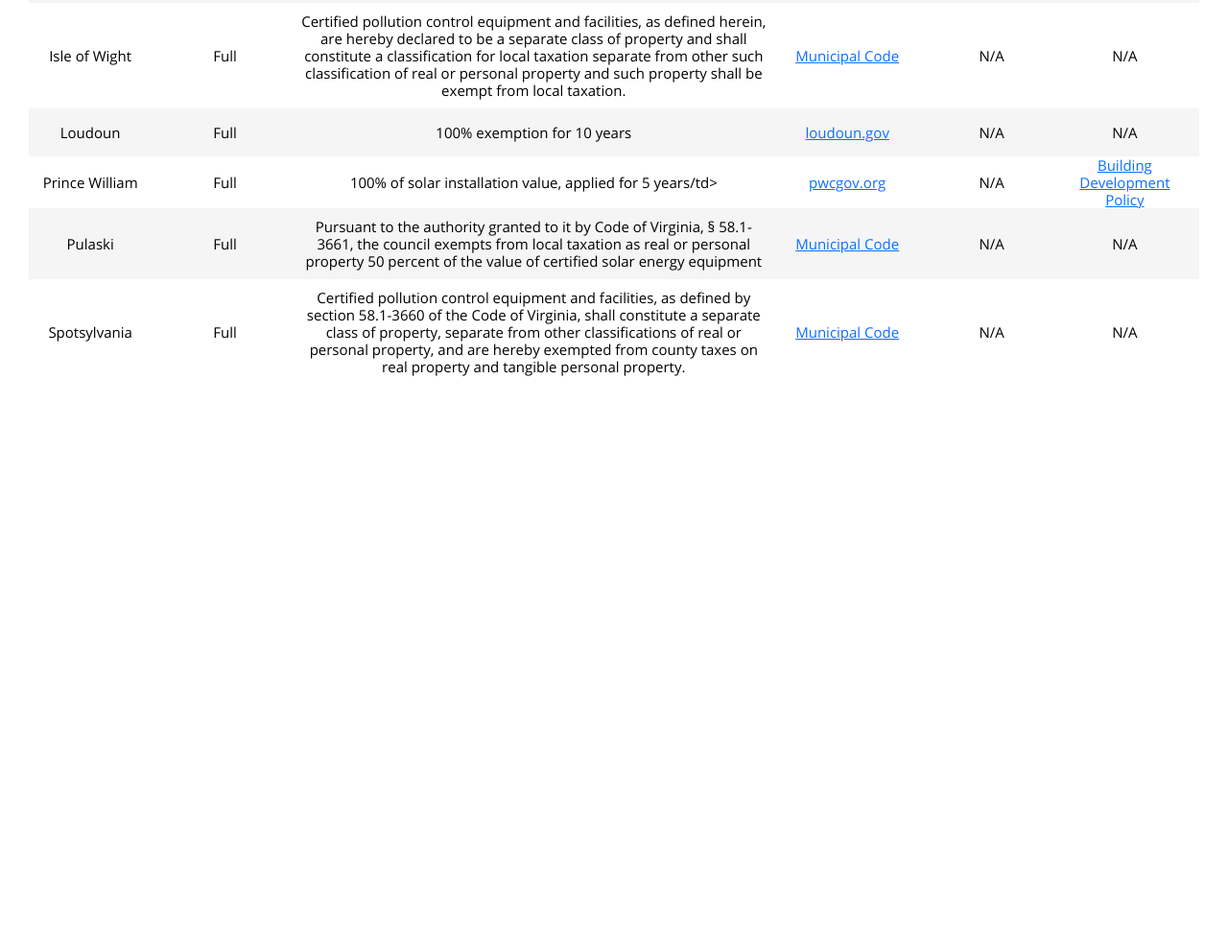
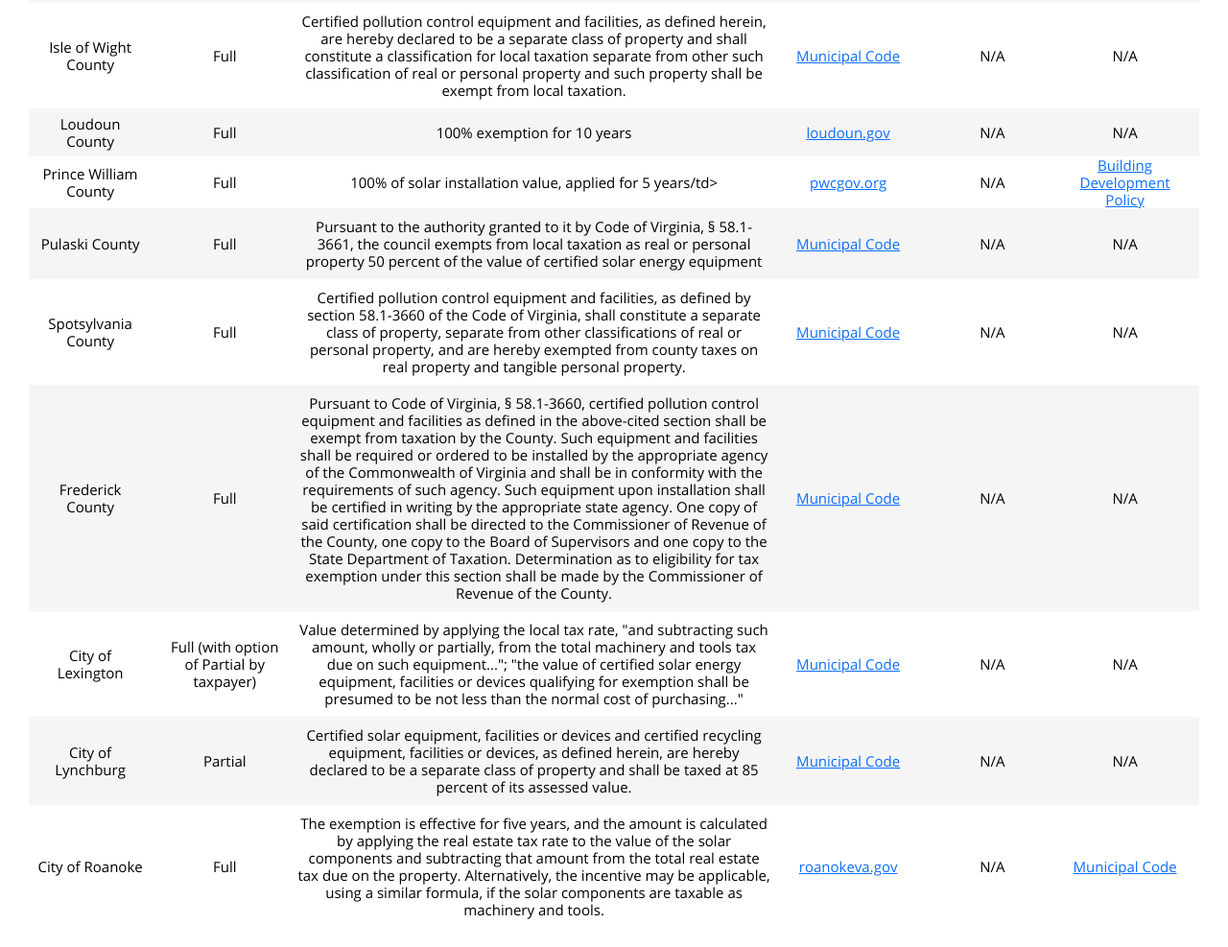
Before and after one commit to coopercenter/ETI_Solar_Exemptions, a plain HTML site: page index.html in a window 1280 px wide. Shown: the part 1227-2214 px from the top of the page at 96% size. Before the commit the page ends 1648 px from the top, so only its background shows below. Drawn offline with nearby package versions, Linux system fonts and the light colour scheme.

Commit message:
added more localities

```diff
--- a/index.html
+++ b/index.html
@@ -43,7 +43,7 @@
 						</thead>
 						<tbody>
 								<tr>
-									<td class="column1">Alexandria</td>
+									<td class="column1">City of Alexandria</td>
 									<td class="column2">Full</th>
 									<td class="column3">The property tax exemption is equal to 100% of cost and installation and is deducted from the value of the property every year for 5 (five) years.</td>
 									<td class="column4"><a href="https://www.alexandriava.gov/uploadedFiles/code/info/Solar%20Energy%20Equipment%20Tax%20Exemption%20Forms%2004.11.pdf">alexandria.gov</a></td>
@@ -51,7 +51,7 @@
 									<td class="column6">N/A</td>
 								</tr>
 								<tr>
-									<td class="column1">Charlottesville</td>
+									<td class="column1">City of Charlottesville</td>
 									<td class="column2">Full</th>
 									<td class="column3">The amount credited will be calculated by applying the current tax rate to the amount of the purchase and installation costs of the certified solar energy equipment, facilities or devices.</td>
 									<td class="column4"><a href="https://www.charlottesville.gov/Faq.aspx?QID=317">charlottesville.gov</a></td>
@@ -59,7 +59,7 @@
 									<td class="column6"><a href="https://www.charlottesville.gov/DocumentCenter/View/1622/Solar-Energy-Tax-ExemptionCredit-Application-PDF">Solar Energy Tax Exemption Application</a></td>
 								</tr>
 								<tr>
-									<td class="column1">Fredericksburg</td>
+									<td class="column1">City of Fredericksburg</td>
 									<td class="column2">Full</th>
 									<td class="column3">Upon receipt of an approved and certified application, the Commissioner of Revenue shall determine the value of the equipment as provided in Code of Virginia § 58.1-3661D and E</td>
 									<td class="column4"><a href="https://fredericksburgva.gov/AgendaCenter/ViewFile/Item/5673?fileID=3852">fredericksburg.gov (Pages 4 and 5)</a></td>
@@ -67,7 +67,7 @@
 									<td class="column6"><a href="https://ecode360.com/32415921">Local Code</a></td>
 								</tr>
 								<tr>
-									<td class="column1">Hampton</td>
+									<td class="column1">City of Hampton</td>
 									<td class="column2">Full</th>
 									<td class="column3">The amount of the exemption provided for by this division shall be determined by applying the local tax rate to the value of the certified solar energy equipment, facilities or devices and subtracting one hundred (100) percent of such amount from the total real estate property tax due on the real property to which such equipment, facilities or devices are attached.</td>
 									<td class="column4"><a href="https://library.municode.com/va/hampton/codes/code_of_ordinances?nodeId=CO_CH37TA_ARTIIREESTA_DIV3EXPRUTSOENEQFADE">Municipal Code</a></td>
@@ -75,7 +75,7 @@
 									<td class="column6"><a href="https://hampton.gov/DocumentCenter/View/7701/Application-Certification-for-Energy-Tax-Credit?bidId=">Solar Energy Tax Exemption Application</a></td>
 								</tr>
 								<tr>
-									<td class="column1">Harrisonburg</td>
+									<td class="column1">City of Harrisonburg</td>
 									<td class="column2">Full</th>
 									<td class="column3">100% of assessed value for first 20 years of useful life</td>
 									<td class="column4"><a href="https://library.municode.com/va/harrisonburg/codes/code_of_ordinances?nodeId=PTIITHCOGEOR_TIT4FITAPR_CH2RETA_ARTBREESTAEX_DIV1GE_S4-2-31EXPRUSCESOEQFADE">Municipal Code</a></td>
@@ -83,7 +83,7 @@
 									<td class="column6">N/A</td>
 								</tr>
 								<tr>
-									<td class="column1">Albemarle</td>
+									<td class="column1">Albemarle County</td>
 									<td class="column2">Full</th>
 									<td class="column3">This class of property is exempt from local taxation</td>
 									<td class="column4"><a href="https://library.municode.com/va/albemarle_county/codes/code_of_ordinances?nodeId=CH15TA_ART13PREXTA_DIV2CESOENEQFADECEREEQFADE_S15-1303TAEXCESOENEQCEREEQ">Municipal Code</a></td>
@@ -91,7 +91,7 @@
 									<td class="column6">N/A</td>
 								</tr>
 								<tr>
-									<td class="column1">Chesterfield</td>
+									<td class="column1">Chesterfield County</td>
 									<td class="column2">Full</th>
 									<td class="column3">Upon receipt of a certified application from the building official, the county assessor shall determine the value of such qualifying solar energy equipment, facility or device. The exemption provided by this article shall be determined by applying the county tax rate to the value of such equipment, facility or device and subtracting that amount from the total real estate tax due on the real property to which such equipment, facility or device is attached.</td>
 									<td class="column4"><a href="https://library.municode.com/va/chesterfield_county/codes/code_of_ordinances?nodeId=PTIITHCO_CH9FITA_ARTIVREESTAPEPRTAEXCESOENEQFADE_S9-84DEEX">Municipal Code</a></td>
@@ -99,7 +99,7 @@
 									<td class="column6">N/A</td>
 								</tr>
 								<tr>
-									<td class="column1">Fairfax</td>
+									<td class="column1">Fairfax County</td>
 									<td class="column2">Full</th>
 									<td class="column3">5 year exemption of $1.09 per $100 value of solar value.</td>
 									<td class="column4"><a href="https://www.fairfaxcounty.gov/taxes/relief/real-estate-solar-equipment">fairfaxcounty.gov</a></td>
@@ -107,7 +107,7 @@
 									<td class="column6">N/A</td>
 								</tr>
 								<tr>
-									<td class="column1">Fauquier</td>
+									<td class="column1">Fauquier County</td>
 									<td class="column2">Full</th>
 									<td class="column3">The exemption provided for by this article shall be administered by the commissioner of revenue and shall be determined by applying the local tax rate to the value of the certified solar energy equipment, facilities or devices and subtracting one hundred (100) percent of such amount from the total real estate property tax due on the real property to which such qualifying solar energy equipment are attached.</td>
 									<td class="column4"><a href="https://library.municode.com/va/fauquier_county/codes/code_of_ordinances?nodeId=COOR_CH8FITA_ARTXVIPREXTA_S8-72CESOENEQEX">Municipal Code</a></td>
@@ -115,7 +115,7 @@
 									<td class="column6">N/A</td>
 								</tr>
 								<tr>
-									<td class="column1">Hanover</td>
+									<td class="column1">Hanover County</td>
 									<td class="column2">Partial</th>
 									<td class="column3">The exemption provided by this section shall be determined by applying the local tax rate to the value of such equipment, facilities or devices and subtracting one-half of such amount either: (1)From the total real property tax due on the real property to which such equipment, facilities, or devices are attached, or (2)If such equipment, facilities, or devices are taxable as machinery and tools under § 58.1-3507</td>
 									<td class="column4"><a href="https://library.municode.com/va/hanover_county/codes/code_of_ordinances?nodeId=COCO_CH22TA_ARTIIREESTA_DIV4EXSOENEQ">Municipal Code</a></td>
@@ -123,7 +123,7 @@
 									<td class="column6">N/A</td>
 								</tr>
 								<tr>
-									<td class="column1">Isle of Wight</td>
+									<td class="column1">Isle of Wight County</td>
 									<td class="column2">Full</th>
 									<td class="column3">Certified pollution control equipment and facilities, as defined herein, are hereby declared to be a separate class of property and shall constitute a classification for local taxation separate from other such classification of real or personal property and such property shall be exempt from local taxation.</td>
 									<td class="column4"><a href="https://library.municode.com/va/isle_of_wight_county/codes/code_of_ordinances?nodeId=CH15TA_ARTIIPEPRTA_S15-23CEPOCOEQEXTA">Municipal Code</a></td>
@@ -131,7 +131,7 @@
 									<td class="column6">N/A</td>
 								</tr>
 								<tr>
-									<td class="column1">Loudoun</td>
+									<td class="column1">Loudoun County</td>
 									<td class="column2">Full</th>
 									<td class="column3">100% exemption for 10 years</td>
 									<td class="column4"><a href="https://www.loudoun.gov/4041/Exemption-for-Certified-Solar-Energy">loudoun.gov</a></td>
@@ -139,7 +139,7 @@
 									<td class="column6">N/A</td>
 								</tr>
 								<tr>
-									<td class="column1">Prince William</td>
+									<td class="column1">Prince William County</td>
 									<td class="column2">Full</th>
 									<td class="column3">100% of solar installation value, applied for 5 years/td>
 									<td class="column4"><a href="https://www.pwcgov.org/government/dept/development/bd/Documents/14231.pdf">pwcgov.org</a></td>
@@ -147,7 +147,7 @@
 									<td class="column6"><a href="https://www.pwcgov.org/government/dept/development/bd/Documents/14232.pdf">Building Development Policy</a></td>
 								</tr>
 								<tr>
-									<td class="column1">Pulaski</td>
+									<td class="column1">Pulaski County</td>
 									<td class="column2">Full</th>
 									<td class="column3">Pursuant to the authority granted to it by Code of Virginia, § 58.1-3661, the council exempts from local taxation as real or personal property 50 percent of the value of certified solar energy equipment</td>
 									<td class="column4"><a href="https://library.municode.com/va/pulaski/codes/code_of_ordinances?nodeId=PTIICOOR_CH78TA_ARTIINGE_S78-2SOENREEQ">Municipal Code</a></td>
@@ -155,12 +155,44 @@
 									<td class="column6">N/A</td>
 								</tr>
 								<tr>
-									<td class="column1">Spotsylvania</td>
+									<td class="column1">Spotsylvania County</td>
 									<td class="column2">Full</th>
 									<td class="column3">Certified pollution control equipment and facilities, as defined by section 58.1-3660 of the Code of Virginia, shall constitute a separate class of property, separate from other classifications of real or personal property, and are hereby exempted from county taxes on real property and tangible personal property.</td>
 									<td class="column4"><a href="https://library.municode.com/va/spotsylvania_county/codes/code_of_ordinances?nodeId=COCO_CH21TA_ARTIINGE_DIV1GE_S21-3RE">Municipal Code</a></td>
 									<td class="column5">N/A</td>
 									<td class="column6">N/A</td>
+								</tr>
+								<tr>
+									<td class="column1">Frederick County</td>
+									<td class="column2">Full</th>
+									<td class="column3">Pursuant to Code of Virginia, § 58.1-3660, certified pollution control equipment and facilities as defined in the above-cited section shall be exempt from taxation by the County. Such equipment and facilities shall be required or ordered to be installed by the appropriate agency of the Commonwealth of Virginia and shall be in conformity with the requirements of such agency. Such equipment upon installation shall be certified in writing by the appropriate state agency. One copy of said certification shall be directed to the Commissioner of Revenue of the County, one copy to the Board of Supervisors and one copy to the State Department of Taxation. Determination as to eligibility for tax exemption under this section shall be made by the Commissioner of Revenue of the County.</td>
+									<td class="column4"><a href="https://www.ecode360.com/8706944">Municipal Code</a></td>
+									<td class="column5">N/A</td>
+									<td class="column6">N/A</td>
+								</tr>
+								<tr>
+									<td class="column1">City of Lexington</td>
+									<td class="column2">Full (with option of Partial by taxpayer)</th>
+									<td class="column3">Value determined by applying the local tax rate, "and subtracting such amount, wholly or partially, from the total machinery and tools tax due on such equipment..."; "the value of certified solar energy equipment, facilities or devices qualifying for exemption shall be presumed to be not less than the normal cost of purchasing..."  </td>
+									<td class="column4"><a href="https://ecode360.com/15931348">Municipal Code</a></td>
+									<td class="column5">N/A</td>
+									<td class="column6">N/A</td>
+								</tr>
+								<tr>
+									<td class="column1">City of Lynchburg</td>
+									<td class="column2">Partial</th>
+									<td class="column3">Certified solar equipment, facilities or devices and certified recycling equipment, facilities or devices, as defined herein, are hereby declared to be a separate class of property and shall be taxed at 85 percent of its assessed value.</td>
+									<td class="column4"><a href="https://library.municode.com/va/lynchburg/codes/code_of_ordinances?nodeId=CH36TACO_ARTIIITAREPRTAPEPR_S36-154.1CESOEQFADECEREEQFADE">Municipal Code</a></td>
+									<td class="column5">N/A</td>
+									<td class="column6">N/A</td>
+								</tr>
+								<tr>
+									<td class="column1">City of Roanoke</td>
+									<td class="column2">Full</th>
+									<td class="column3">The exemption is effective for five years, and the amount is calculated by applying the real estate tax rate to the value of the solar components and subtracting that amount from the total real estate tax due on the property. Alternatively, the incentive may be applicable, using a similar formula, if the solar components are taxable as machinery and tools.</td>
+									<td class="column4"><a href="https://www.roanokeva.gov/995/Tax-Incentives">roanokeva.gov</a></td>
+									<td class="column5">N/A</td>
+									<td class="column6"><a href="https://library.municode.com/va/roanoke/codes/code_of_ordinances?nodeId=CORO1979_CH32TA_ARTIIREESTAGE_DIV8TAEXSOENEQFADE">Municipal Code</a></td>
 								</tr>
 						</tbody>
 					</table>
```
